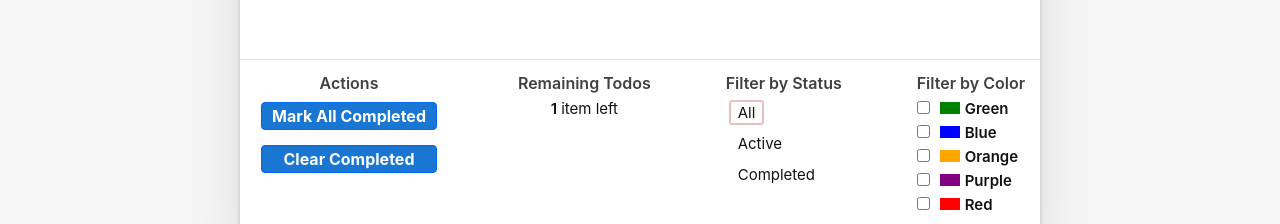
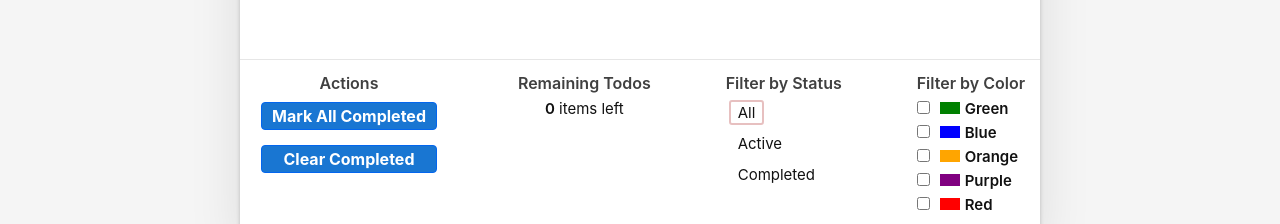
Before and after one commit to reduxjs/redux-fundamentals-example-app, a React (Create React App) app: page / in a window 1280 px wide. Shown: the part 596-820 px from the top of the page. Built offline with nearby package versions, Linux system fonts and the light colour scheme; what miragejs would draw is missing.

Commit message:
Completed 'UI and React' section.

```diff
--- a/package.json
+++ b/package.json
@@ -11,9 +11,11 @@
     "miragejs": "^0.1.35",
     "react": "^16.13.1",
     "react-dom": "^16.13.1",
+    "react-redux": "^8.0.4",
     "react-scripts": "3.4.3",
     "redux": "^4.2.0",
     "redux-devtools-extension": "^2.13.9",
+    "redux-thunk": "^2.4.1",
     "seedrandom": "^3.0.5"
   },
   "scripts": {
--- a/src/features/footer/Footer.js
+++ b/src/features/footer/Footer.js
@@ -1,4 +1,5 @@
 import React from 'react'
+import { useSelector } from 'react-redux'
 
 import { availableColors, capitalize } from '../filters/colors'
 import { StatusFilters } from '../filters/filtersSlice'
@@ -73,9 +74,12 @@ const ColorFilters = ({ value: colors, onChange }) => {
 }
 
 const Footer = () => {
-  const colors = []
-  const status = StatusFilters.All
-  const todosRemaining = 1
+  const todosRemaining = useSelector((state) => {
+    const uncompletedTodos = state.todos.filter((todo) => !todo.completed)
+    return uncompletedTodos.length
+  })
+
+  const { status, colors } = useSelector((state) => state.filters)
 
   const onColorChange = (color, changeType) =>
     console.log('Color change: ', { color, changeType })
--- a/src/features/header/Header.js
+++ b/src/features/header/Header.js
@@ -1,9 +1,22 @@
 import React, { useState } from 'react'
+import { useDispatch } from 'react-redux'
 
 const Header = () => {
   const [text, setText] = useState('')
+  const dispatch = useDispatch()
 
   const handleChange = (e) => setText(e.target.value)
+
+  const handleKeyDown = (e) => {
+    const trimmedText = e.target.value.trim()
+    // If the user pressed the Enter key:
+    if (e.key === 'Enter' && trimmedText) {
+      // Dispatch the "todo added" action with this text
+      dispatch({ type: 'todos/todoAdded', payload: trimmedText })
+      // And clear out the text input
+      setText('')
+    }
+  }
 
   return (
     <header className="header">
@@ -12,6 +25,7 @@ const Header = () => {
         placeholder="What needs to be done?"
         value={text}
         onChange={handleChange}
+        onKeyDown={handleKeyDown}
       />
     </header>
   )
--- a/src/features/todos/TodoList.js
+++ b/src/features/todos/TodoList.js
@@ -1,12 +1,17 @@
 import React from 'react'
+import { shallowEqual, useSelector } from 'react-redux'
 import TodoListItem from './TodoListItem'
 
+const selectTodoIds = (state) => state.todos.map((todo) => todo.id)
+
 const TodoList = () => {
-  const todos = []
+  const todoIds = useSelector(selectTodoIds, shallowEqual)
 
-  const renderedListItems = todos.map((todo) => {
-    return <TodoListItem key={todo.id} todo={todo} />
+  const renderedListItems = todoIds.map((todoId) => {
+    return <TodoListItem key={todoId} todoId={todoId} />
   })
+
+  console.log('rendering TodoList...')
 
   return <ul className="todo-list">{renderedListItems}</ul>
 }
--- a/src/features/todos/TodoListItem.js
+++ b/src/features/todos/TodoListItem.js
@@ -1,11 +1,36 @@
 import React from 'react'
+import { useDispatch, useSelector } from 'react-redux'
 
 import { ReactComponent as TimesSolid } from './times-solid.svg'
 
 import { availableColors, capitalize } from '../filters/colors'
 
-const TodoListItem = ({ todo, onColorChange, onCompletedChange, onDelete }) => {
+const selectTodoById = (state, todoId) =>
+  state.todos.find((todo) => todo.id === todoId)
+
+const TodoListItem = ({ todoId }) => {
+  const todo = useSelector((state) => selectTodoById(state, todoId))
   const { text, completed, color } = todo
+
+  const dispatch = useDispatch()
+
+  const onCompletedChange = (checked) => {
+    dispatch({ type: 'todos/todoToggled', payload: todo.id })
+  }
+
+  const onColorChange = (value) => {
+    dispatch({
+      type: 'todos/colorSelected',
+      payload: { color: value, todoId: todo.Id },
+    })
+  }
+
+  const onDelete = () => {
+    dispatch({
+      type: 'todos/todoDeleted',
+      payload: todo.id,
+    })
+  }
 
   const handleCompletedChanged = (e) => {
     onCompletedChange(e.target.checked)
@@ -20,6 +45,8 @@ const TodoListItem = ({ todo, onColorChange, onCompletedChange, onDelete }) => {
       {capitalize(c)}
     </option>
   ))
+
+  console.log('rendering TodoListItem #', todo.id)
 
   return (
     <li>
--- a/src/index.js
+++ b/src/index.js
@@ -1,13 +1,21 @@
 import React from 'react'
 import ReactDOM from 'react-dom'
+import { Provider } from 'react-redux'
+
 import './index.css'
 import App from './App'
 
 import './api/server'
 
+import store from './store'
+
 ReactDOM.render(
+  // Render a `<Provider>` around the entire `<App>`,
+  // and pass the Redux store to as a prop
   <React.StrictMode>
-    <App />
+    <Provider store={store}>
+      <App />
+    </Provider>
   </React.StrictMode>,
   document.getElementById('root')
 )
```
Also changed, not shown: 1 other file (tests, documents, lock files or other folders).
